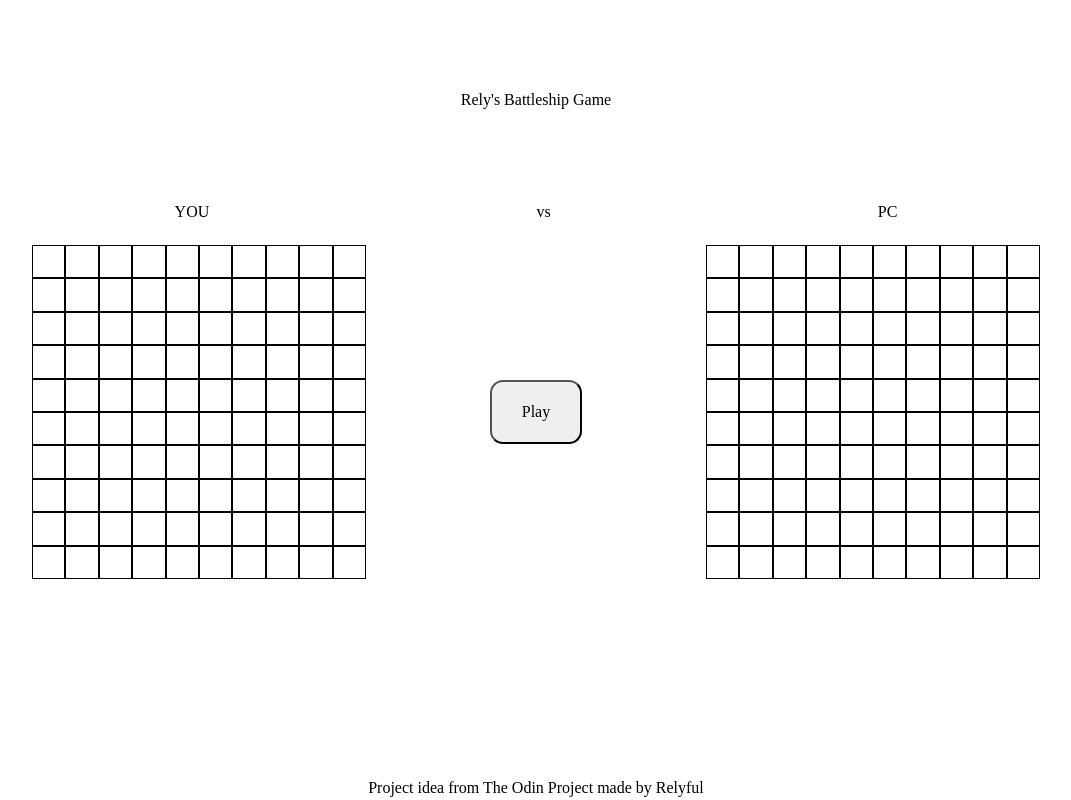
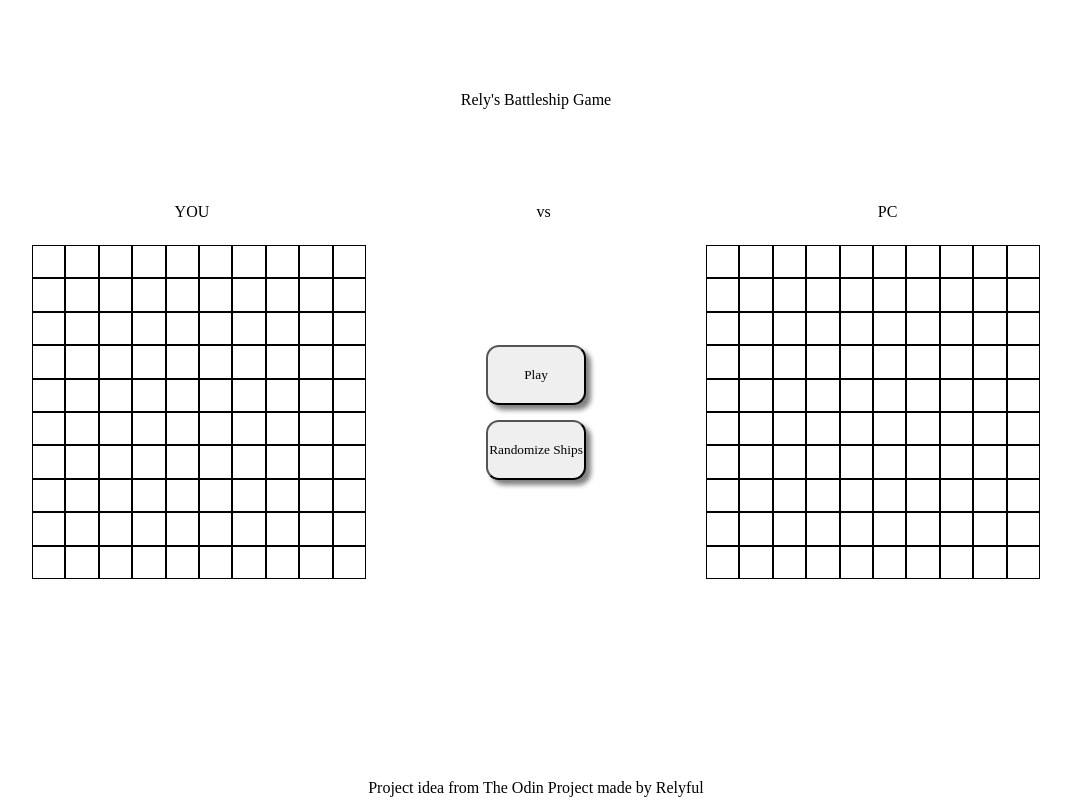
Before and after one commit to Relyful/odinBattleship, a website built with webpack: page src/template.html in a window 1280 px wide. Shown: the whole page, without its empty margins (104-1175 px from the left). Built offline with nearby package versions, Linux system fonts and the light colour scheme.

Commit message:
Add Randomize Ships button

```diff
--- a/src/style.css
+++ b/src/style.css
@@ -125,12 +125,26 @@ main {
   border: 1px solid black;
 }
 
-#play {
-  height: 30px;
-  padding: 30px;
-  line-height: 0;
+.buttonContainer {
+  align-self: center;
+  display: flex;
+  flex-direction: column;
+  justify-content: center;
+  align-items: center;
+  gap: 15px;
+}
+
+#play, #randomizeShips {
+  height: 60px;
+  width: 100px;
+  line-height: 1;
   border-radius: 13px;
-  align-self: center;
+  font-size: smaller;
+  box-shadow: grey 5px 5px 5px ;
+}
+
+#randomizeShips {
+  /* width: 150px; */
 }
 
 footer {
--- a/src/template.html
+++ b/src/template.html
@@ -25,7 +25,10 @@
 
     <main>
       <div class="player1"></div>
-      <button type="button" id="play">Play</button>
+      <div class="buttonContainer">
+        <button type="button" id="play">Play</button>
+        <button id="randomizeShips">Randomize Ships</button>
+      </div>
       <div class="player2"></div>
     </main>
 
```
